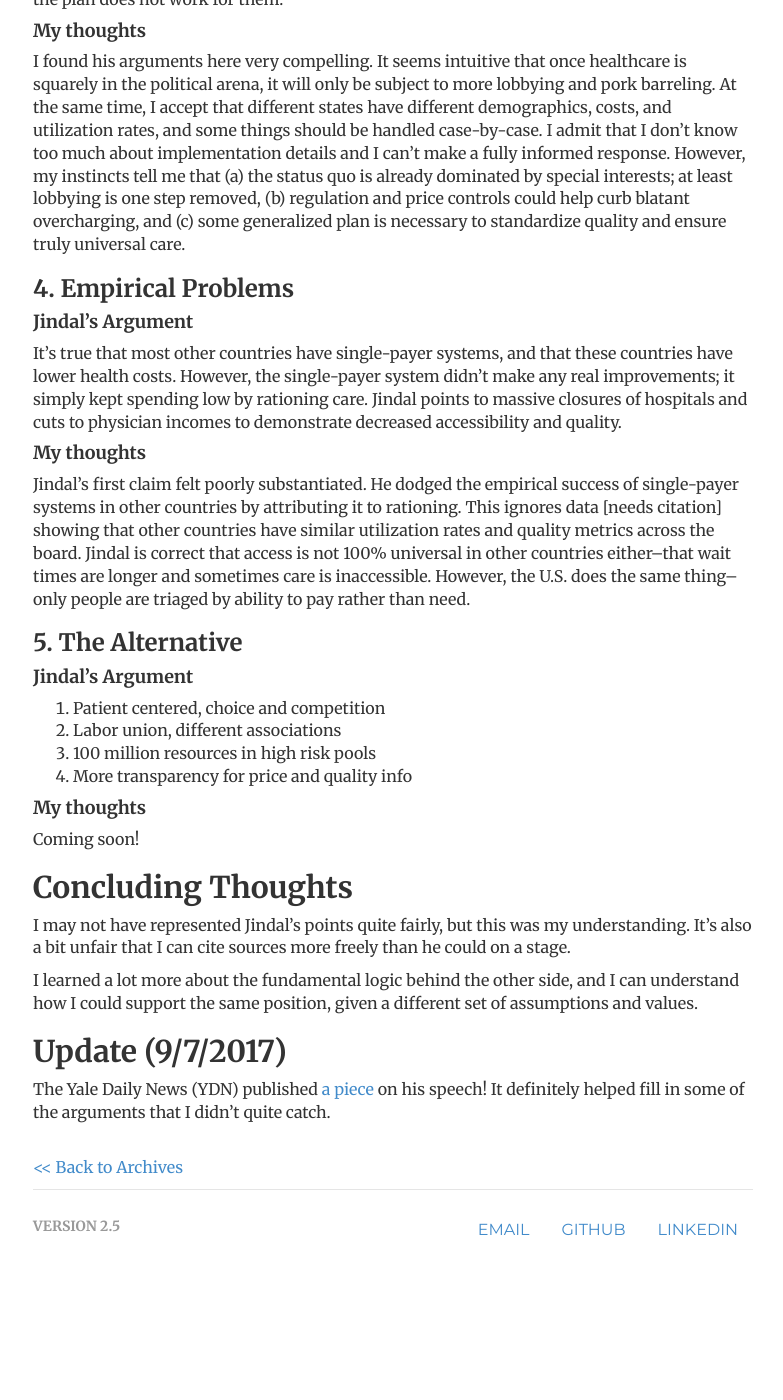
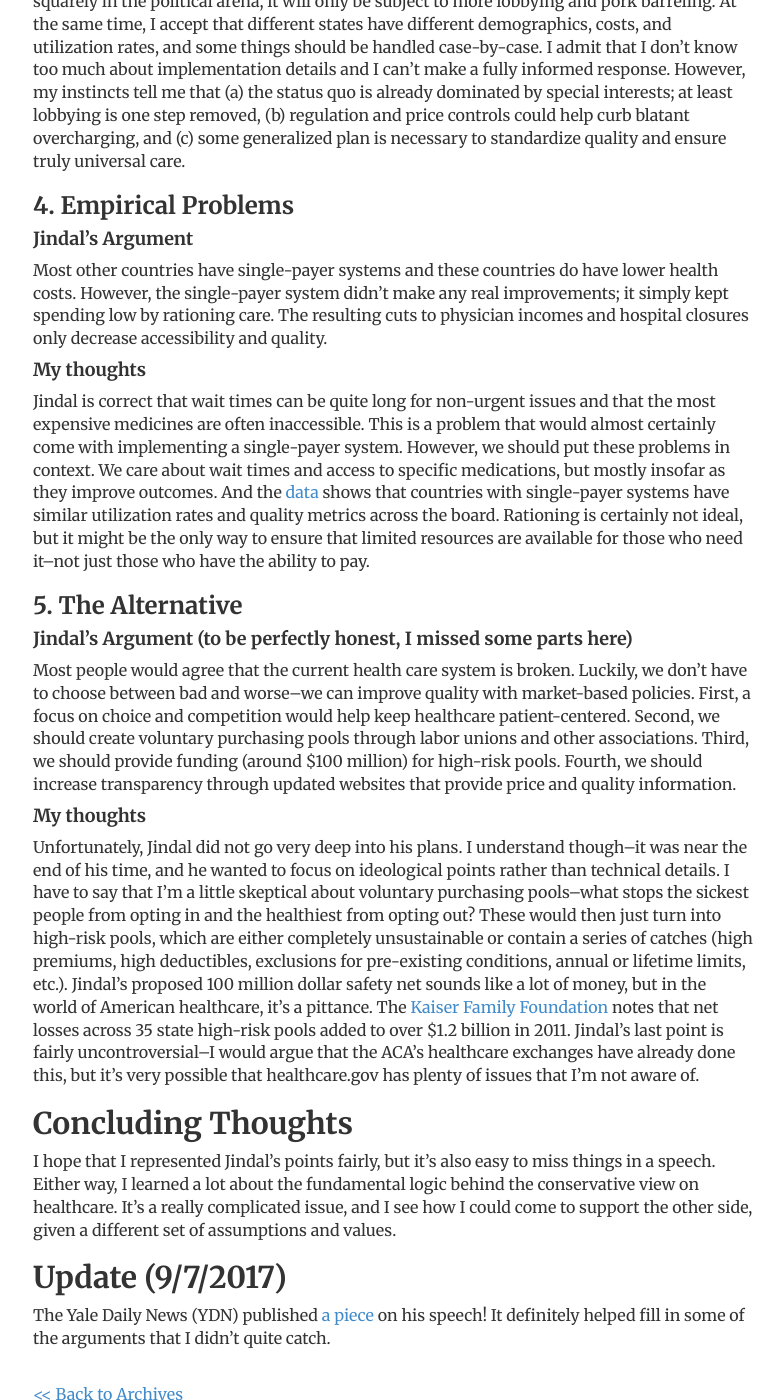
Before and after one commit to WENWENYU/jamesdiao.github.io, a Jekyll site: the page built from _posts/2017-09-05-ypu-bobby-jindal.md, in a window 1280 px wide and 1400 px high, scrolled down 4130 px. Shown: the whole window, without its empty margins (247-1030 px from the left). Built offline with Jekyll 4.4.1, drawn with Linux system fonts in a browser that asks for light colours; before the commit the page ends 5422 px from its top, so only the background shows below that; some of the changed text lies outside the part shown.

Commit message:
Completed YPU article

```diff
--- a/_includes/head.html
+++ b/_includes/head.html
@@ -2,8 +2,7 @@
 	<meta charset="utf-8">
 	<meta name="viewport" width="device-width, initial-scale=1.0">
 	<meta name="author" content="James Diao">
-	<!--<title>{{ page.title }} | James Diao </title>-->
-	<!-- styles -->
+	<title>{{ page.title }} | James Diao </title>
 	<link rel="icon" href="/lambda.ico" type="image/x-icon">
 	<link href="/css/bootstrap.css" rel="stylesheet">
 	<link href="/css/jumbotron-narrow.css" rel="stylesheet">
--- a/_posts/2017-09-05-ypu-bobby-jindal.md
+++ b/_posts/2017-09-05-ypu-bobby-jindal.md
@@ -38,10 +36,7 @@ Despite having a reasonable interest in politics, I never took the time to hear
 
 <div class="center">
 Bobby Jindal, in the flesh.
-</div>
-<br>
-<br>
-
+</div><br><br>
 
 The information seemed to be a slightly more flowery version of the "Early Life," "Education," and "Career" sections of [his Wikipedia page](https://en.wikipedia.org/wiki/Bobby_Jindal), which he totally did not write himself. But besides his very impressive resume, I knew that Jindal was a career Republican and briefly participated in the 2016 primaries. I was interested to see how he would engage with and try to persuade Yale students, who have earned quite a reputation for being aggressively liberal.
 
@@ -51,7 +46,11 @@ Anyway, not having participated in a YPU debate before, I had no idea how it wou
 
 The first thing I'll say is that Jindal is a really impressive speaker. Quite apart from his policies (which I largely disagree with), his points were delivered neatly and intuitively. He kept a healthy balance of anecdote and evidence, and spoke to his public service experiences without letting them distract from his point. He also made some pretty interesting points.
 
-First of all, Jindal introduced the topic in a remarkable way. He began by talking about his own son's journey through the health system, and the emotional and financial burdens that came with open heart surgery. He then claimed the largely liberal position that health care is a fundamental human right. In his words, this meant that "society should provide it to its members," and healthcare access should not be constrained by "economic reasons or budgetary reasons." With this as his foundation, Jindal made his case against single-payer healthcare, or more specifically, against Bernie Sanders's proposed plan of "Medicaid for all." There were four key points that he brought up: (1) unsustainability, (2) disruption, (3) government interference, and (4) empirical problems. I'll summarize each of them along with my own thoughts below.
+First of all, Jindal introduced the topic in a remarkable way. He began by talking about his own son's journey through the health system, and the emotional and financial burdens that came with open heart surgery. He then claimed the largely liberal position that health care is a fundamental human right. In his words:
+
+> I believe healthcare is a right. The issue is not whether or not to expand and improve healthcare, but what the instrument of reform will be. In my view, the government's role should be ensuring a robust marketplace that is competitive, transparent, accountable, effective, and accessible.
+
+With this as his foundation, Jindal made his case against single-payer healthcare, or more specifically, against Bernie Sanders's proposed plan of "Medicaid for all." There were four key points that he brought up: (1) unsustainability, (2) disruption, (3) government interference, and (4) empirical problems. I'll summarize each of them along with my own thoughts below.
 
 ### 1. Unsustainability
 
@@ -87,29 +86,23 @@ I found his arguments here very compelling. It seems intuitive that once healthc
 ### 4. Empirical Problems
 
 #### Jindal's Argument
-It's true that most other countries have single-payer systems, and that these countries have lower health costs. However, the single-payer system didn't make any real improvements; it simply kept spending low by rationing care. Jindal points to massive closures of hospitals and cuts to physician incomes to demonstrate decreased accessibility and quality.
+Most other countries have single-payer systems and these countries do have lower health costs. However, the single-payer system didn't make any real improvements; it simply kept spending low by rationing care. The resulting cuts to physician incomes and hospital closures only decrease accessibility and quality.
 
 #### My thoughts
-Jindal's first claim felt poorly substantiated. He dodged the empirical success of single-payer systems in other countries by attributing it to rationing. This ignores data [needs citation] showing that other countries have similar utilization rates and quality metrics across the board. Jindal is correct that access is not 100% universal in other countries either--that wait times are longer and sometimes care is inaccessible. However, the U.S. does the same thing--only people are triaged by ability to pay rather than need.
+Jindal is correct that wait times can be quite long for non-urgent issues and that the most expensive medicines are often inaccessible. This is a problem that would almost certainly come with implementing a single-payer system. However, we should put these problems in context. We care about wait times and access to specific medications, but mostly insofar as they improve outcomes. And the [data](https://www.healthaffairs.org/doi/full/10.1377/hlthaff.22.3.89) shows that countries with single-payer systems have similar utilization rates and quality metrics across the board. Rationing is certainly not ideal, but it might be the only way to ensure that limited resources are available for those who need it--not just those who have the ability to pay.
 
 ### 5. The Alternative
 
-#### Jindal's Argument
-1. Patient centered, choice and competition
-2. Labor union, different associations
-3. 100 million resources in high risk pools
-4. More transparency for price and quality info
+#### Jindal's Argument (to be perfectly honest, I missed some parts here)
+Most people would agree that the current health care system is broken. Luckily, we don't have to choose between bad and worse--we can improve quality with market-based policies. First, a focus on choice and competition would help keep healthcare patient-centered. Second, we should create voluntary purchasing pools through labor unions and other associations. Third, we should provide funding (around $100 million) for high-risk pools. Fourth, we should increase transparency through updated websites that provide price and quality information.
 
 #### My thoughts
-Coming soon!
+Unfortunately, Jindal did not go very deep into his plans. I understand though--it was near the end of his time, and he wanted to focus on ideological points rather than technical details. I have to say that I'm a little skeptical about voluntary purchasing pools--what stops the sickest people from opting in and the healthiest from opting out? These would then just turn into high-risk pools, which are either completely unsustainable or contain a series of catches (high premiums, high deductibles, exclusions for pre-existing conditions, annual or lifetime limits, etc.). Jindal's proposed 100 million dollar safety net sounds like a lot of money, but in the world of American healthcare, it's a pittance. The [Kaiser Family Foundation](https://www.kff.org/health-reform/issue-brief/high-risk-pools-for-uninsurable-individuals/) notes that net losses across 35 state high-risk pools added to over $1.2 billion in 2011. Jindal's last point is fairly uncontroversial--I would argue that the ACA's healthcare exchanges have already done this, but it's very possible that healthcare.gov has plenty of issues that I'm not aware of.
 
 
 ## Concluding Thoughts
 
-I may not have represented Jindal's points quite fairly, but this was my understanding. It's also a bit unfair that I can cite sources more freely than he could on a stage.
-
-I learned a lot more about the fundamental logic behind the other side, and I can understand how I could support the same position, given a different set of assumptions and values.
-
+I hope that I represented Jindal's points fairly, but it's also easy to miss things in a speech. Either way, I learned a lot about the fundamental logic behind the conservative view on healthcare. It's a really complicated issue, and I see how I could come to support the other side, given a different set of assumptions and values.
 
 
 ## Update (9/7/2017)
```
Also changed, not shown: other parts of _posts/2017-09-05-ypu-bobby-jindal.md (+0 -2 lines), unused/2018-01-06-quotes.md (renamed from _posts/2018-01-06-quotes.md, +4 -7 lines), 2018-01-05-college-apps.md (renamed from unused/2018-01-05-college-apps.md).
